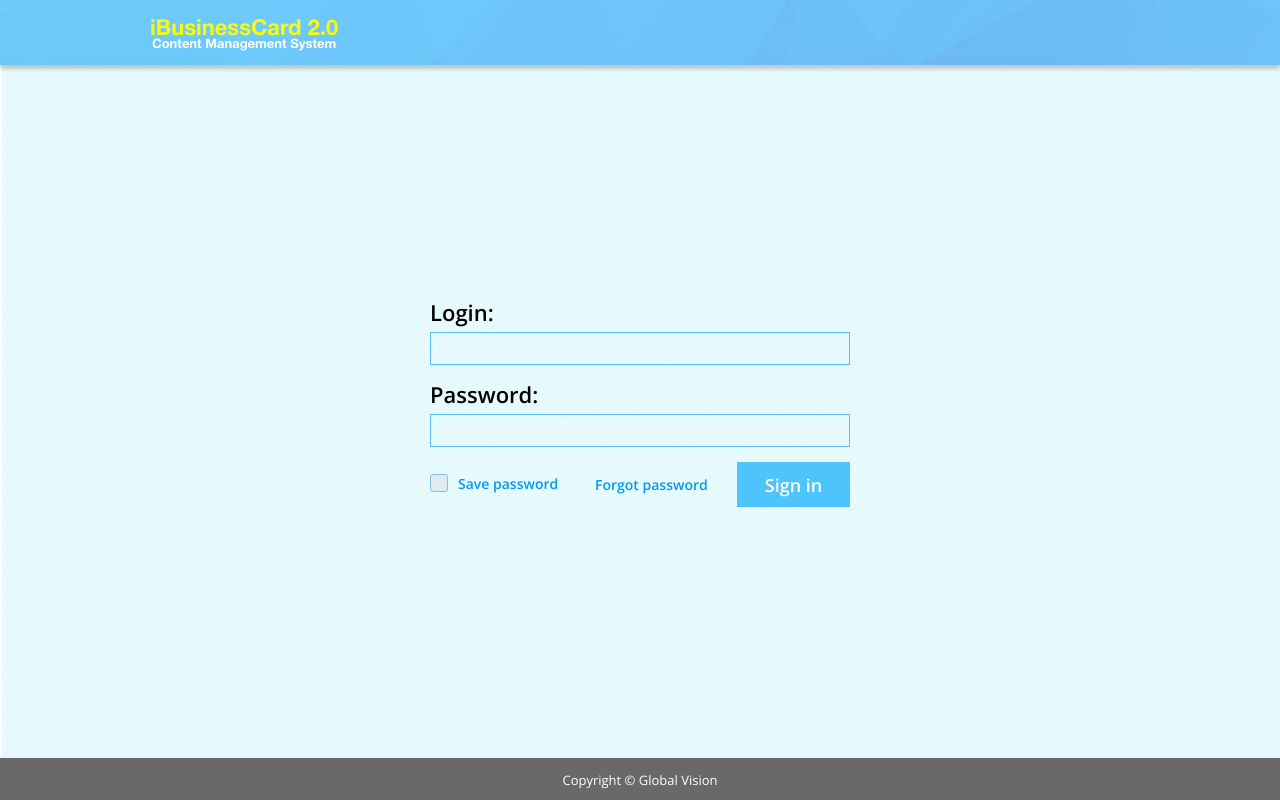
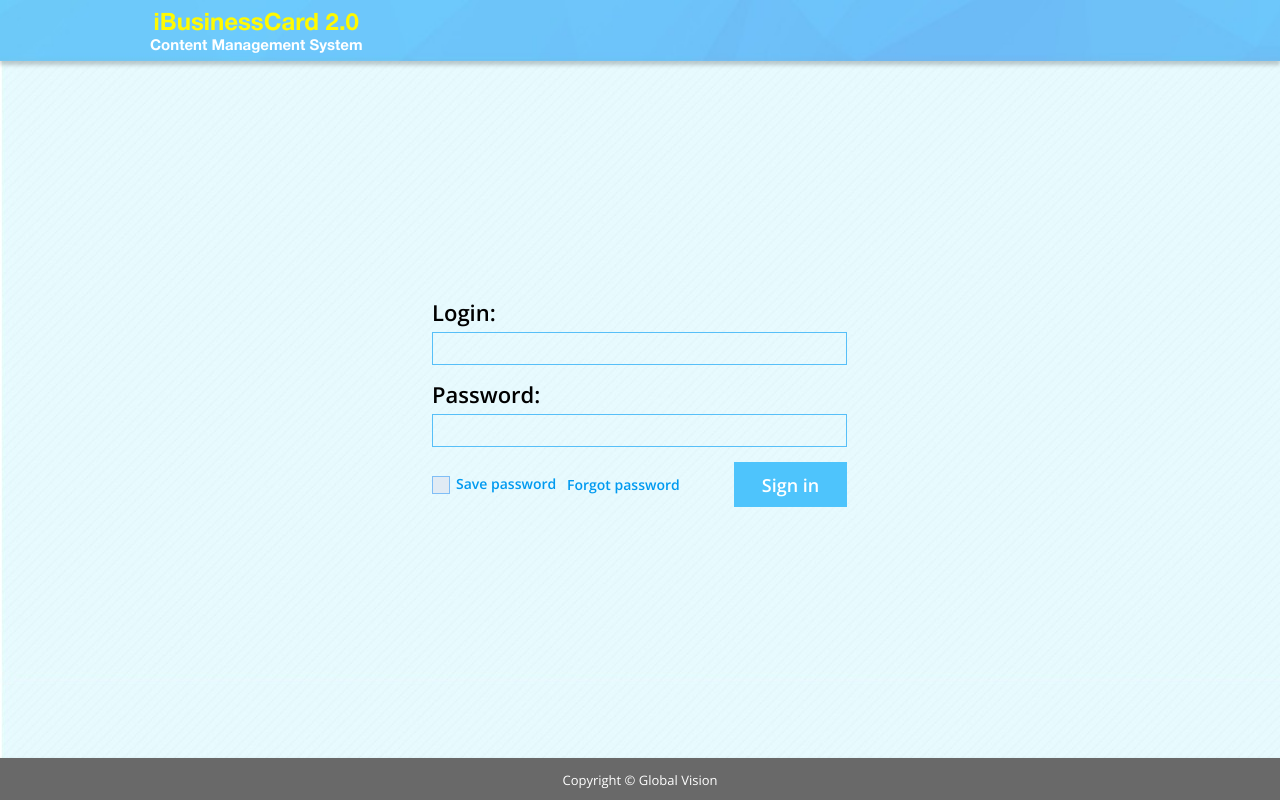
Before and after one commit to Yurii-Chaban/iBusinessCard_2.0, a plain HTML site: page login.html in a window 1280 px wide. Drawn offline with nearby package versions, Linux system fonts and the light colour scheme.

Commit message:
fix style in login page to perfect pixel

```diff
--- a/sass/_login.scss
+++ b/sass/_login.scss
@@ -47,7 +47,6 @@ a {
 	top: 0;
 	width: 100%;
 	position: fixed;
-	max-height: 65px;
 	height: 65px;
 	background: url('../images/header-bg.jpg');
 	background-size: cover;
@@ -73,9 +72,9 @@ a {
 .login-page-content {
 
 	.login-block {
-		max-width: 480px;
+		max-width: 474px;
 		width: 100%;
-		padding: 0 30px;
+    padding: 0 30px 0 29px;
 		@include border-box;
 		position: fixed;
 		top: 50%;
@@ -146,7 +145,6 @@ a {
 						background-color: #e1ebf4;
 						border: 1px solid #7fbef6;
 						cursor: pointer;
-						border-radius: 3px;
 					}
 					#save-password:checked + .checkbox-custom::before {
 						content: "";
@@ -158,7 +156,6 @@ a {
 						left: 2px;
 
 						background: #413548;
-						border-radius: 2px;
 					}
 				}
 				.forgot-password {
@@ -239,8 +236,19 @@ a {
 @media (min-width: 560px) {
 
 	.login-page {
+
+		height: 61px;
 		.logo-block {
 			float: left;
+	    padding: 10px 0 0;
+
+	    .logo-title {
+	    	font: 400 24px/28px "HelveticaNeueCyr", sans-serif;
+	    }
+
+	    .logo-sign {
+	    	font: 400 15px/17px "HelveticaNeueCyr", sans-serif;
+	    }
 		}
 	}
 
@@ -249,13 +257,13 @@ a {
 			#login-form {
 				.form-row {
 					.save-password-container {
-						min-width: 150px;
+						min-width: 130px;
 						margin: 5px 0 0 0;
 
 						.checkbox-custom {
 							width: 16px;
 							height: 16px;
-							margin: 2px 10px 0 0;
+							margin: 4px 6px 0 0;
 						}
 
 						label {
@@ -270,7 +278,7 @@ a {
 				.form-row {
 					.forgot-password {
 						float: left;
-						margin: 5px 0 0 15px;
+						margin: 5px 0 0 5px;
 						font: 600 14px/25px "Open Sans", sans-serif;
 					}
 					#sign-in {
```
Also changed, not shown: stylesheets/main_styles.css.
